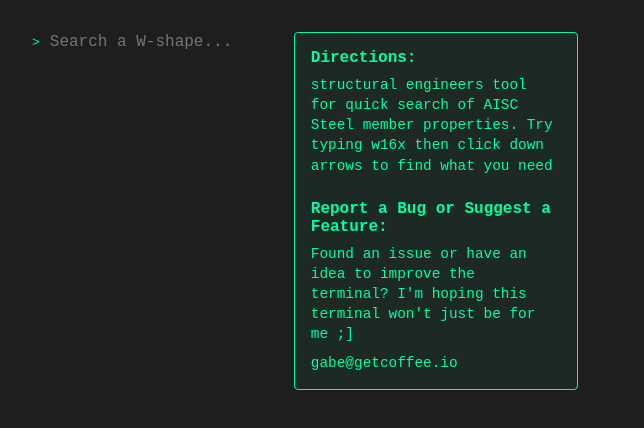
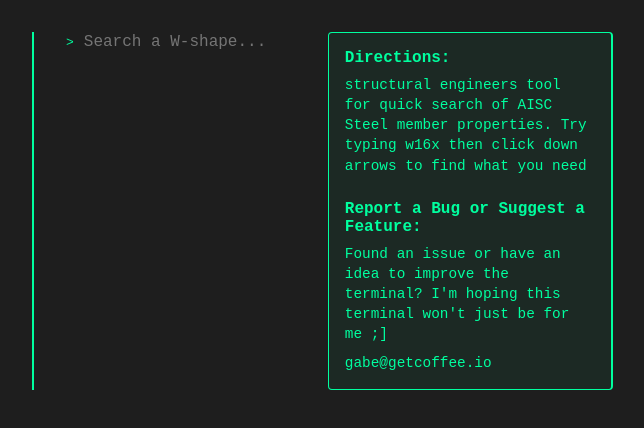
Before and after one commit to gabekafka/kafkadesign-site, a plain HTML site: page structural-terminal.html in a window 1280 px wide. Shown: the whole page, without its empty margins (0-644 px from the left). Drawn offline with nearby package versions, Linux system fonts and the light colour scheme.

Commit message:
line seperator

```diff
--- a/structural-terminal.html
+++ b/structural-terminal.html
@@ -18,6 +18,8 @@
       max-width: 800px;
       margin: 0;
       position: relative;
+      border-left: 2px solid #00ff9f;
+      padding-left: 2rem;
     }
 
     .guide {
@@ -26,6 +28,8 @@
       border: 1px solid #00ff9f;
       background-color: rgba(0, 255, 159, 0.05);
       border-radius: 4px;
+      border-right: 2px solid #00ff9f;
+      margin-right: 2rem;
     }
 
     .guide h2 {
```
